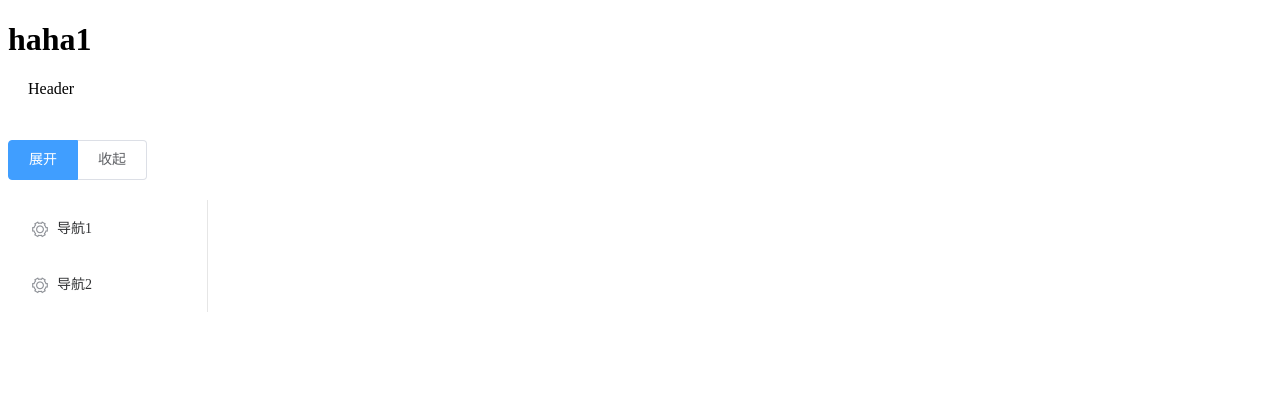
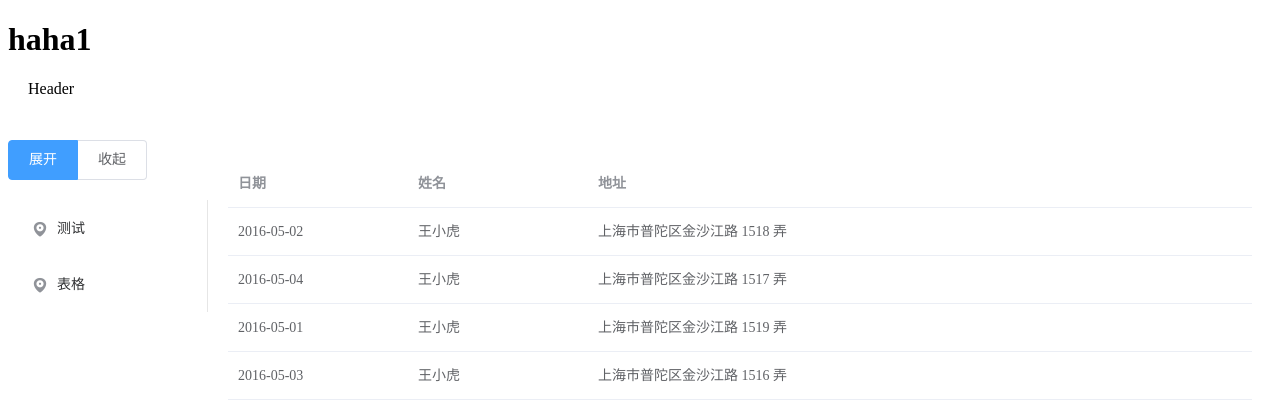
Before and after one commit to yangdm2015/wp4, a Vue app: page /table in a window 1280 px wide. Shown: the top 420 px of the page. Built offline with nearby package versions, Linux system fonts and the light colour scheme.

Commit message:
router-menu auto

```diff
--- a/src/App.vue
+++ b/src/App.vue
@@ -10,22 +10,32 @@
                 <el-menu
                     default-active="1-4-1"
                     class="el-menu-vertical-demo"
-                    @open="handleOpen"
-                    @close="handleClose"
+                    :router="true"
                     :collapse="isCollapse"
                 >
-                    <el-menu-item index="0">
-                        <i class="el-icon-setting"></i>
-                        <span slot="title">导航1</span>
-                    </el-menu-item>
-                      <el-menu-item index="1">
-                        <i class="el-icon-setting"></i>
-                        <span slot="title">导航2</span>
-                    </el-menu-item>
+                    <div
+                        v-for="(item,index) in $router.options.routes.filter(i=>i.name)"
+                        :key="item.path"
+                    >
+                        <el-submenu :index="index" v-if="item.children">
+                            <i class="el-icon-menu"></i>
+                            <el-menu-item
+                                v-for="child in item.children"
+                                :key="child.path"
+                                :index="child.path"
+                            >
+                                <span slot="title">{{child.name}}</span>
+                            </el-menu-item>
+                        </el-submenu>
+                        <el-menu-item v-else :index="item.path">
+                            <i class="el-icon-location"></i>
+                            <span slot="title">{{item.name}}</span>
+                        </el-menu-item>
+                    </div>
                 </el-menu>
             </el-aside>
             <el-main>
-                  <router-view></router-view>
+                <router-view></router-view>
             </el-main>
         </el-container>
     </el-container>
--- /dev/null
+++ b/src/pages/Table/index.vue
@@ -0,0 +1,40 @@
+<template>
+    <el-table :data="tableData" style="width: 100%">
+        <el-table-column prop="date" label="日期" width="180"></el-table-column>
+        <el-table-column prop="name" label="姓名" width="180"></el-table-column>
+        <el-table-column prop="address" label="地址"></el-table-column>
+    </el-table>
+</template>
+<script lang="ts">
+import Vue from "vue";
+import Component from "vue-class-component";
+interface Person {
+    name: string;
+    date: string;
+    address: string;
+}
+export default class tb extends Vue {
+    tableData: Array<Person> = [
+        {
+            date: "2016-05-02",
+            name: "王小虎",
+            address: "上海市普陀区金沙江路 1518 弄"
+        },
+        {
+            date: "2016-05-04",
+            name: "王小虎",
+            address: "上海市普陀区金沙江路 1517 弄"
+        },
+        {
+            date: "2016-05-01",
+            name: "王小虎",
+            address: "上海市普陀区金沙江路 1519 弄"
+        },
+        {
+            date: "2016-05-03",
+            name: "王小虎",
+            address: "上海市普陀区金沙江路 1516 弄"
+        }
+    ];
+}
+</script>
--- a/src/router/index.ts
+++ b/src/router/index.ts
@@ -1,6 +1,7 @@
 import VueRouter from 'vue-router';
 import Vue from 'vue';
-import Test from 'pages/Test/index.vue'
+import Test from "pages/Test/index.vue";
+import Table from "pages/Table/index.vue";
 
 
 Vue.use(VueRouter);
@@ -9,6 +10,12 @@ const routes = [
   {
     path: "/",
     component: Test,
+    name: "测试",
+  },
+  {
+    path: "/table",
+    component: Table,
+    name: "表格",
   },
 ];
 
```
